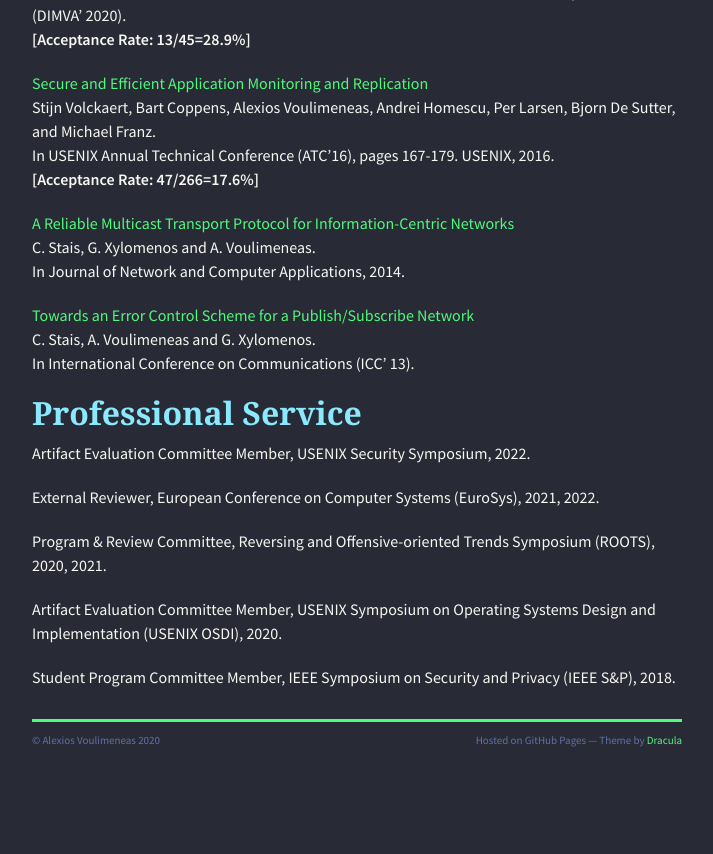
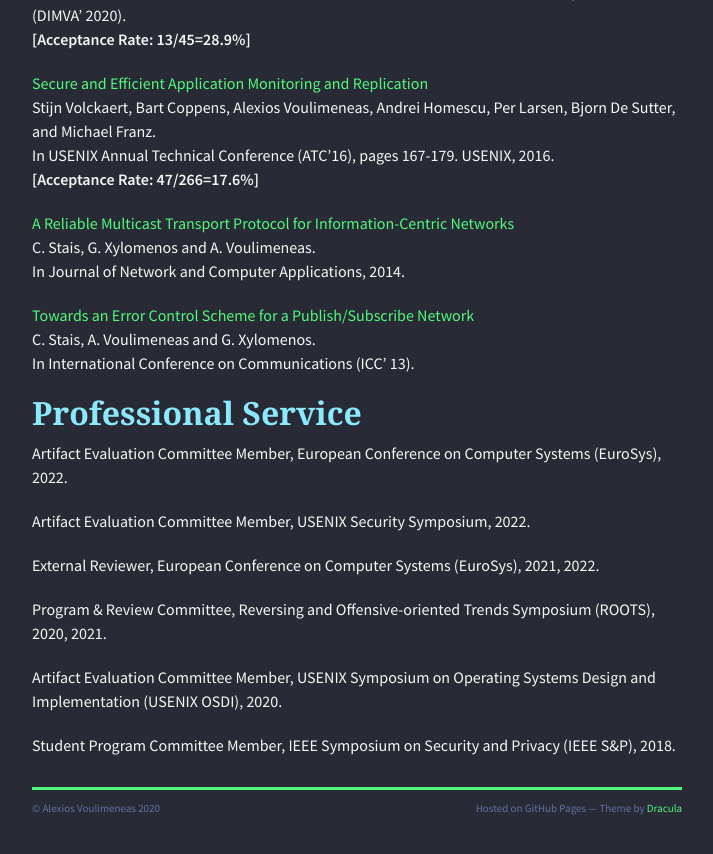
Before and after one commit to alexios-voulimeneas/alexios-voulimeneas.github.io, a Jekyll site: the page built from index.md, in a window 1280 px wide and 900 px high, scrolled down 1265 px. Shown: the top 854 px of the window, without its empty margins (283-996 px from the left). Built offline with Jekyll 4.4.1, drawn with Linux system fonts in a browser that asks for light colours; nearby versions of some CDN libraries; the repository's description, which GitHub fills in, is left out; before the commit the page ends 2097 px from its top, so only the background shows below that.

Commit message:
Update index.md

```diff
--- a/index.md
+++ b/index.md
@@ -49,6 +49,8 @@
 
 ## [](#header-2) Professional Service
 
+Artifact Evaluation Committee Member, European Conference on Computer Systems (EuroSys), 2022.
+
 Artifact Evaluation Committee Member, USENIX Security Symposium, 2022.
 
 External Reviewer, European Conference on Computer Systems (EuroSys), 2021, 2022.
```
